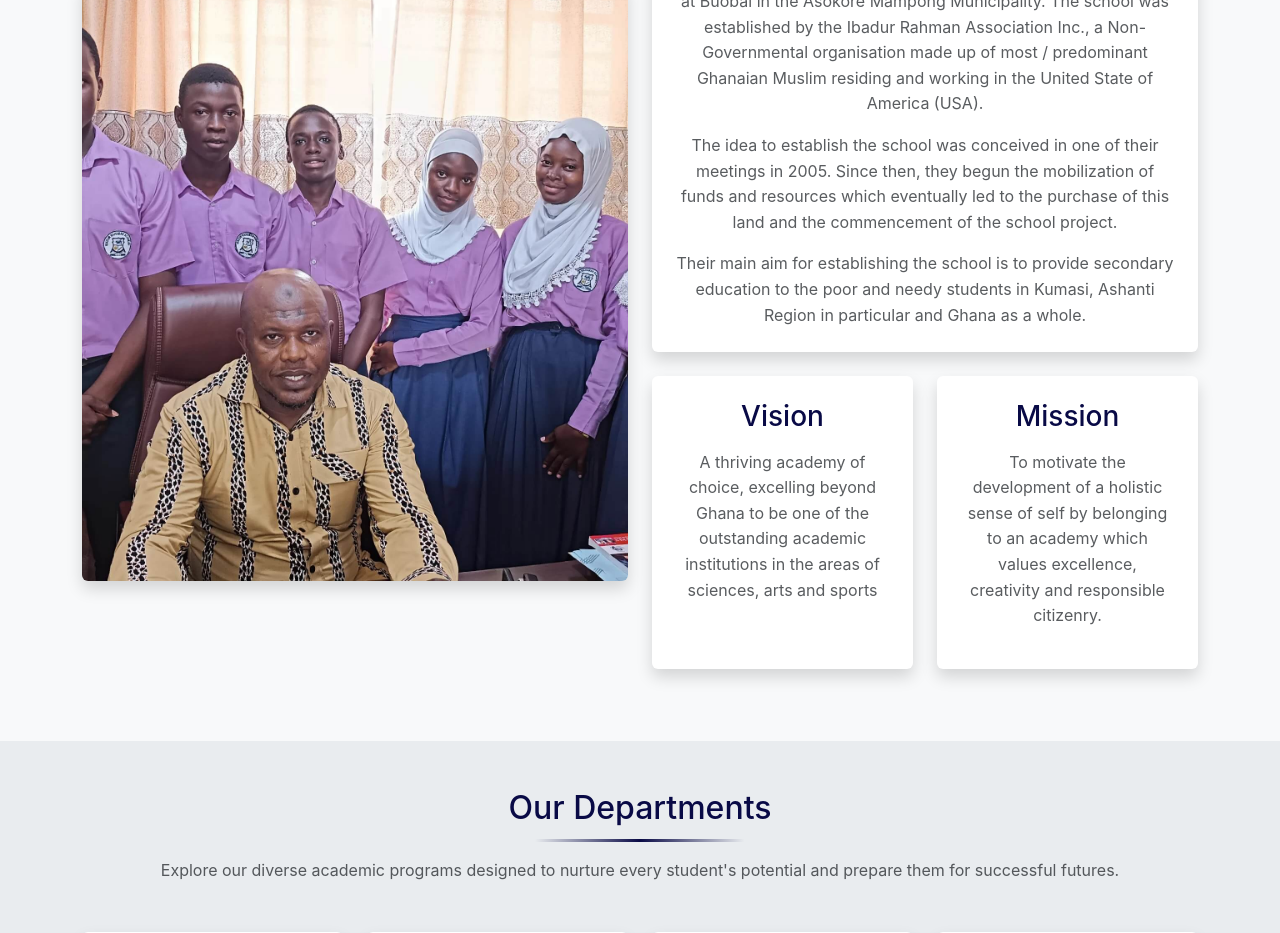
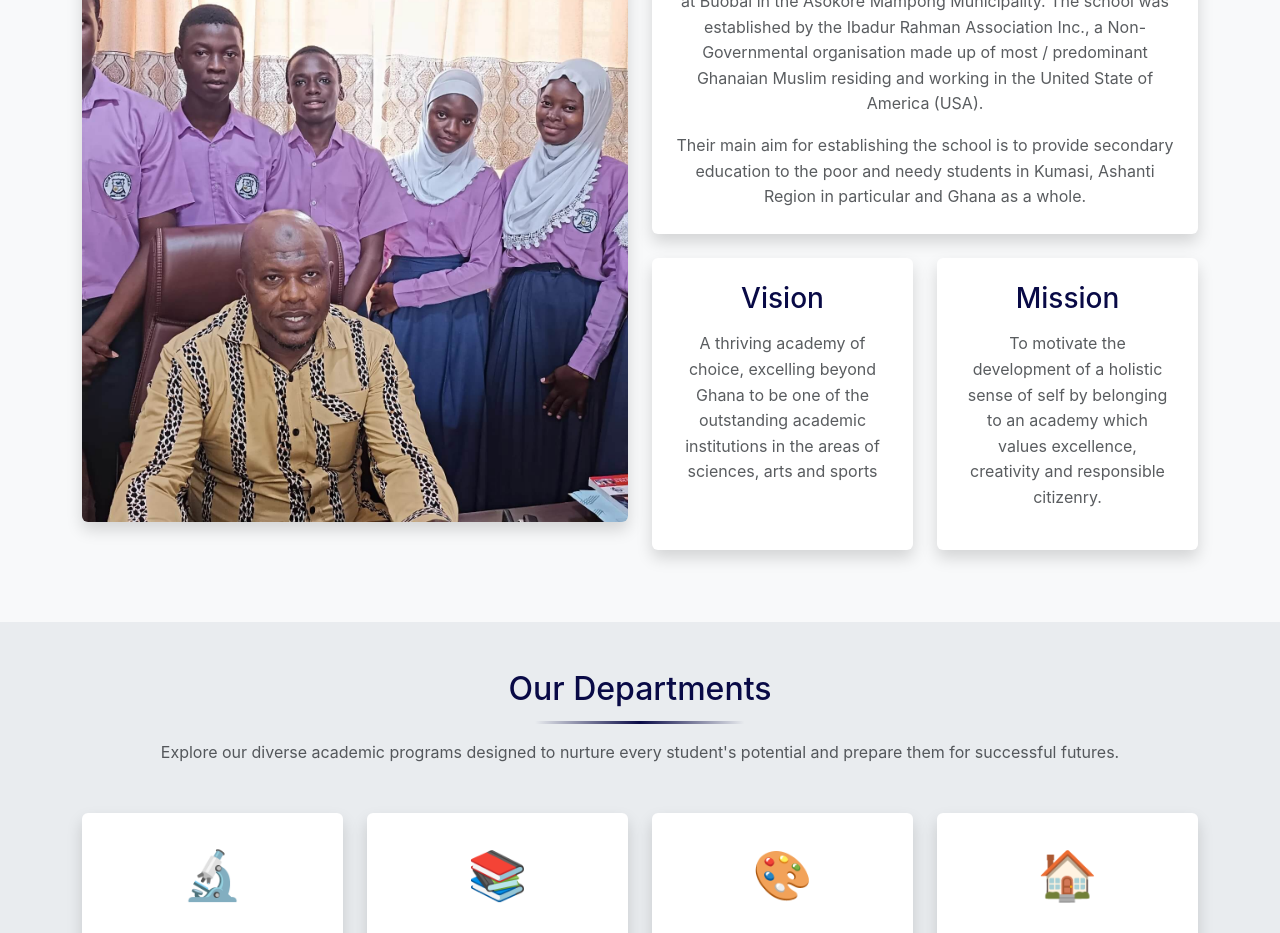
Before and after one commit to AmurdAmzer/IbassWeb-Redesign, a Next.js app in the folder frontend/: page / in a window 1280 px wide. Shown: the part 940-1873 px from the top of the page. Built offline with nearby package versions, Linux system fonts and the light colour scheme.

Commit message:
added contents

```diff
--- a/frontend/src/app/page.js
+++ b/frontend/src/app/page.js
@@ -106,9 +106,6 @@ export default function Home() {
                       <h2 className="text-center mb-3" style={{background: 'linear-gradient(to right, transparent, var(--school-blue), transparent) no-repeat bottom', backgroundSize: '80% 3px', paddingBottom: '15px', width: 'fit-content', margin: '0 auto 1rem auto'}}>About Us</h2>
                       <p className="mb-3 text-muted">
                       Ibadur Rahman Academy is a private senior high school located at Buobai in the Asokore Mampong Municipality. The school was established by the Ibadur Rahman Association Inc., a Non-Governmental organisation made up of most / predominant Ghanaian Muslim residing and working in the United State of America (USA).
-                      </p>
-                      <p className="mb-3 text-muted">
-                      The idea to establish the school was conceived in one of their meetings in 2005. Since then, they begun the mobilization of funds and resources which eventually led to the purchase of this land and the commencement of the school project.
                       </p>
                       <p className="mb-0 text-muted">
                       Their main aim for establishing the school is to provide secondary education to the poor and needy students in Kumasi, Ashanti Region in particular and Ghana as a whole.
```
